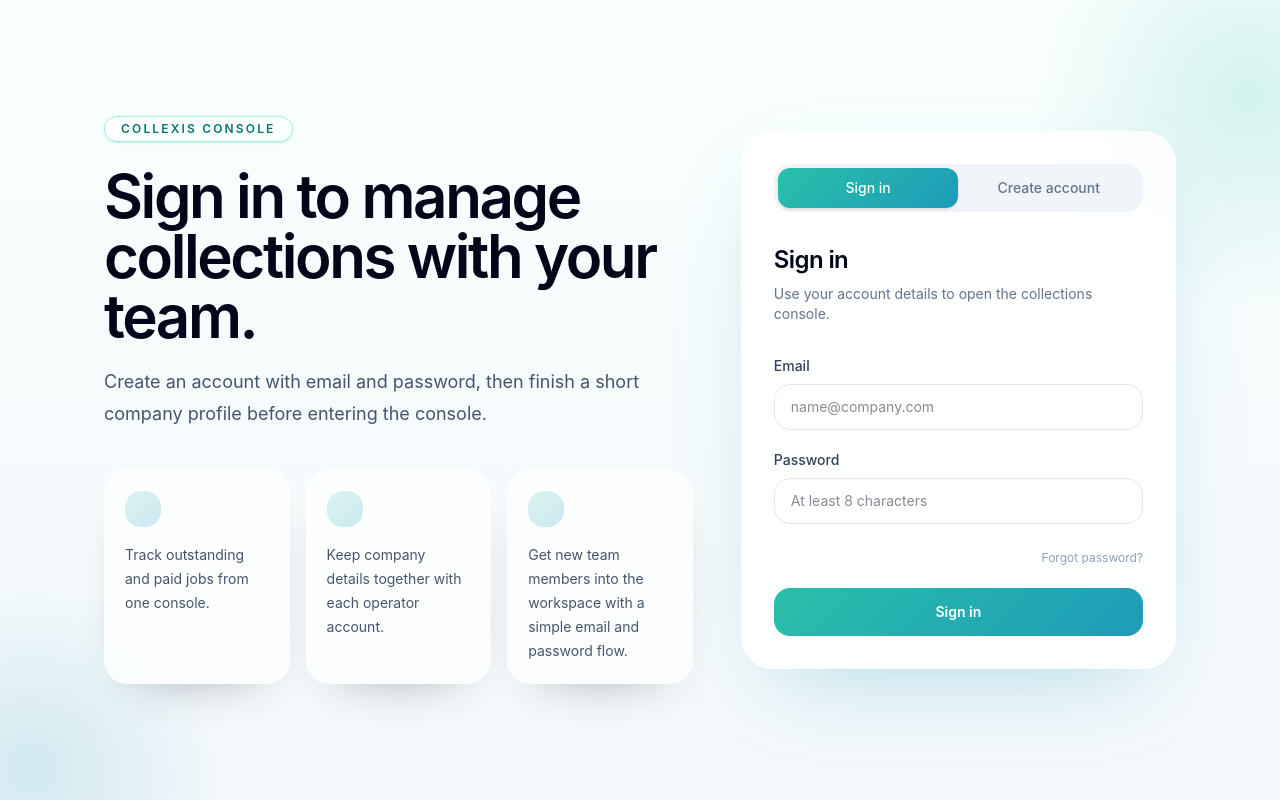
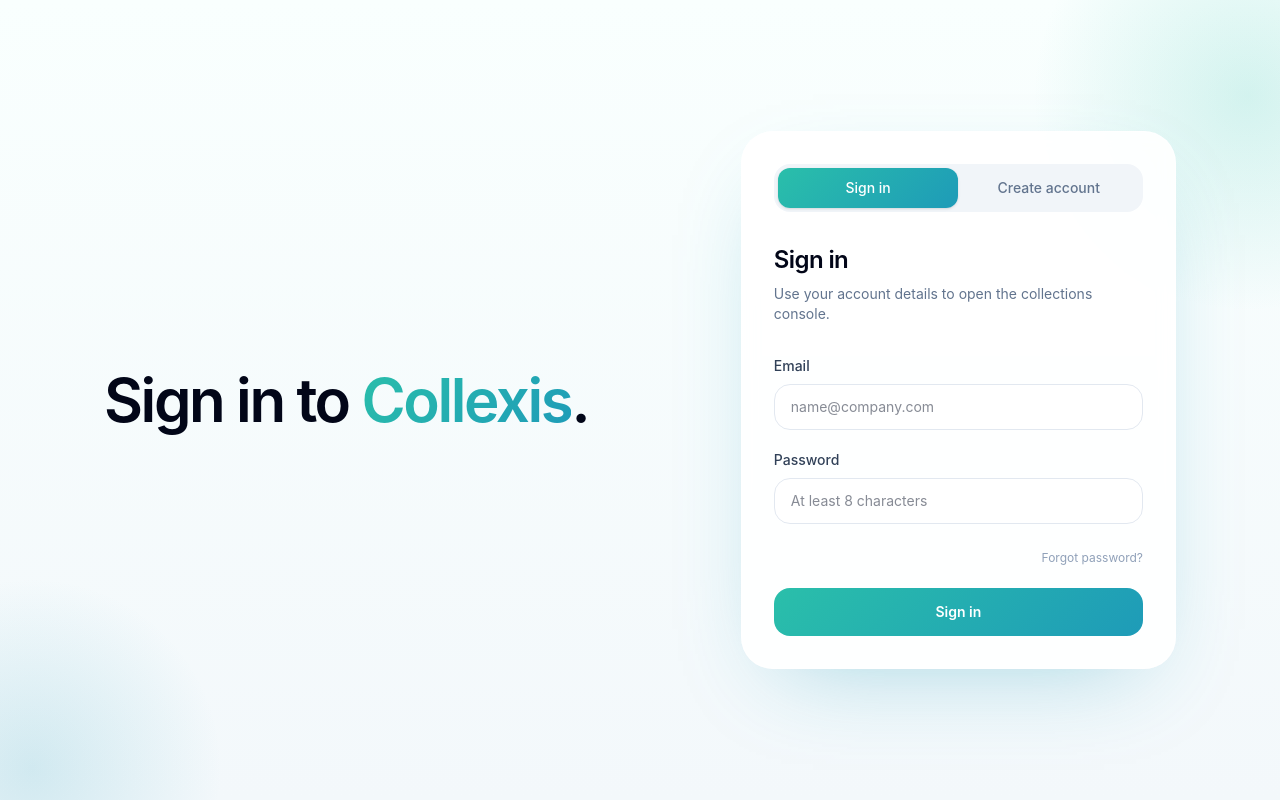
Before and after one commit to mattnewell-cam/collexis, a Next.js app: page / in a window 1280 px wide. Built offline with nearby package versions, Linux system fonts and the light colour scheme; no server answers.

Commit message:
Simplify sign-in branding

```diff
--- a/src/components/auth/AuthLanding.tsx
+++ b/src/components/auth/AuthLanding.tsx
@@ -4,12 +4,6 @@
 import { useAuth } from '@/components/auth/AuthProvider';
 
 type Mode = 'signin' | 'signup' | 'forgot';
-
-const featurePoints = [
-  'Track outstanding and paid jobs from one console.',
-  'Keep company details together with each operator account.',
-  'Get new team members into the workspace with a simple email and password flow.',
-];
 
 export default function AuthLanding() {
   const { signIn, signUp, requestPasswordReset } = useAuth();
@@ -72,30 +66,13 @@
 
       <div className="relative mx-auto grid min-h-screen max-w-6xl gap-12 px-6 py-10 lg:grid-cols-[1.15fr_0.85fr] lg:px-10">
         <section className="flex flex-col justify-center">
-          <span className="inline-flex w-fit rounded-full border border-teal-200 bg-white/80 px-4 py-1 text-xs font-semibold uppercase tracking-[0.18em] text-teal-700 shadow-sm">
-            Collexis Console
-          </span>
-          <h1 className="mt-6 max-w-xl text-5xl font-semibold tracking-[-0.04em] text-slate-950 sm:text-6xl">
-            Sign in to manage collections with your team.
+          <h1 className="max-w-xl text-5xl font-semibold tracking-[-0.04em] text-slate-950 sm:text-6xl">
+            Sign in to{' '}
+            <span className="bg-[linear-gradient(135deg,#2abfaa_0%,#1e9bb8_100%)] bg-clip-text text-transparent">
+              Collexis
+            </span>
+            .
           </h1>
-          <p className="mt-5 max-w-xl text-lg leading-8 text-slate-600">
-            Create an account with email and password, then finish a short company profile before entering the console.
-          </p>
-
-          <div className="mt-10 grid gap-4 sm:grid-cols-3">
-            {featurePoints.map(point => (
-              <div
-                key={point}
-                className="rounded-3xl border border-white/80 bg-white/75 p-5 shadow-[0_22px_50px_-34px_rgba(15,23,42,0.45)] backdrop-blur"
-              >
-                <div
-                  className="h-9 w-9 rounded-2xl"
-                  style={{ background: 'linear-gradient(135deg, rgba(42,191,170,0.16), rgba(30,155,184,0.22))' }}
-                />
-                <p className="mt-4 text-sm leading-6 text-slate-600">{point}</p>
-              </div>
-            ))}
-          </div>
         </section>
 
         <section className="flex items-center justify-center">
```
